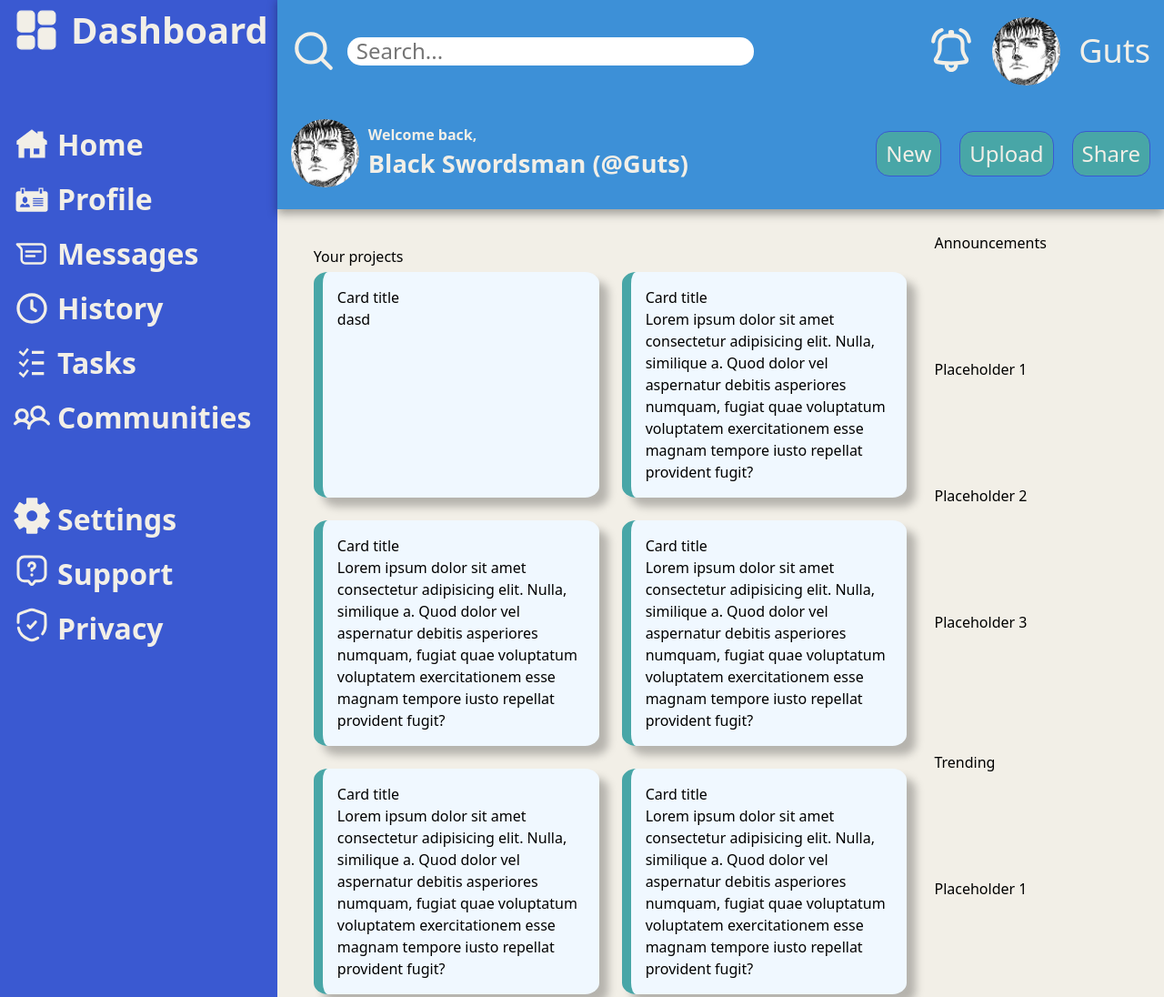
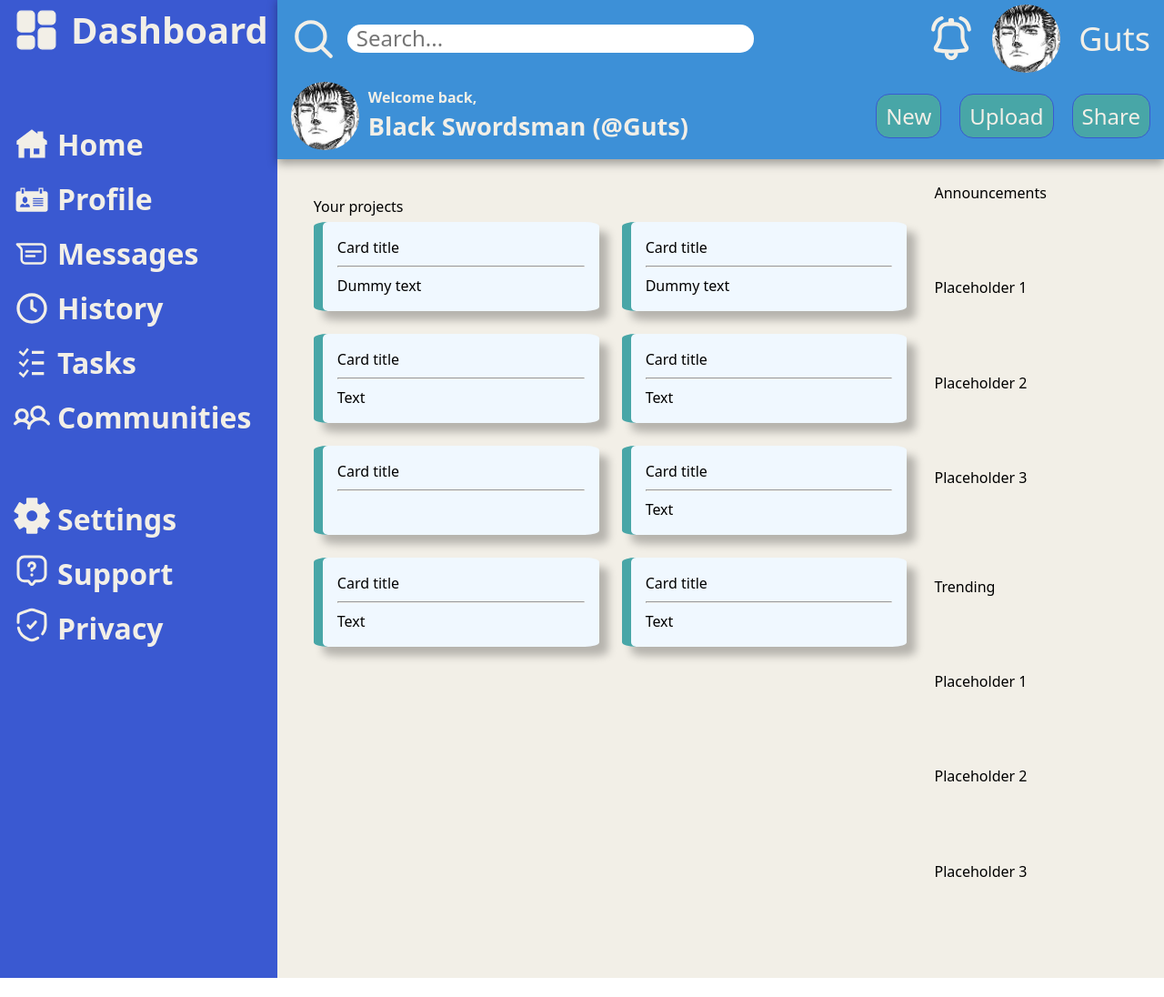
Before and after one commit to WolfBeil/odin-dashboard, a website: page index.html in a window 1280 px wide. Shown: the part 5-1101 px from the top of the page at 91% size. After the commit the page ends 1080 px from the top, so only its background shows below. Drawn offline with nearby package versions, Linux system fonts and the light colour scheme.

Commit message:
Modify content of cards
Also, a new class was declared that will serve to give the titles
of each main content section their corresponding styles.

```diff
--- a/index.html
+++ b/index.html
@@ -91,39 +91,46 @@
 
         <div class="main-content">
             <div class="projects">
-                <h2>Your projects</h2>
+                <h2 class="section-title">Your projects</h2>
                 <div class="cards-container">
                     <div class="card">
                         <h2>Card title</h2>
-                        <p>dasd</p>
+                        <hr>
+                        <p>Dummy text</p>
                     </div>
                     <div class="card">
                         <h2>Card title</h2>
-                        <p>Lorem ipsum dolor sit amet consectetur adipisicing elit. Nulla, similique a. Quod dolor vel aspernatur debitis asperiores numquam, fugiat quae voluptatum voluptatem exercitationem esse magnam tempore iusto repellat provident fugit?</p>
+                        <hr>
+                        <p>Dummy text</p>
                     </div>
                     <div class="card">
                         <h2>Card title</h2>
-                        <p>Lorem ipsum dolor sit amet consectetur adipisicing elit. Nulla, similique a. Quod dolor vel aspernatur debitis asperiores numquam, fugiat quae voluptatum voluptatem exercitationem esse magnam tempore iusto repellat provident fugit?</p>
+                        <hr>
+                        <p>Text</p>
                     </div>
                     <div class="card">
                         <h2>Card title</h2>
-                        <p>Lorem ipsum dolor sit amet consectetur adipisicing elit. Nulla, similique a. Quod dolor vel aspernatur debitis asperiores numquam, fugiat quae voluptatum voluptatem exercitationem esse magnam tempore iusto repellat provident fugit?</p>
+                        <hr>
+                        <p>Text</p>
                     </div>
                     <div class="card">
                         <h2>Card title</h2>
-                        <p>Lorem ipsum dolor sit amet consectetur adipisicing elit. Nulla, similique a. Quod dolor vel aspernatur debitis asperiores numquam, fugiat quae voluptatum voluptatem exercitationem esse magnam tempore iusto repellat provident fugit?</p>
+                        <hr>
                     </div>
                     <div class="card">
                         <h2>Card title</h2>
-                        <p>Lorem ipsum dolor sit amet consectetur adipisicing elit. Nulla, similique a. Quod dolor vel aspernatur debitis asperiores numquam, fugiat quae voluptatum voluptatem exercitationem esse magnam tempore iusto repellat provident fugit?</p>
+                        <hr>
+                        <p>Text</p>
                     </div>
                     <div class="card">
                         <h2>Card title</h2>
-                        <p>Lorem ipsum dolor sit amet consectetur adipisicing elit. Nulla, similique a. Quod dolor vel aspernatur debitis asperiores numquam, fugiat quae voluptatum voluptatem exercitationem esse magnam tempore iusto repellat provident fugit?</p>
+                        <hr>
+                        <p>Text</p>
                     </div>
                     <div class="card">
                         <h2>Card title</h2>
-                        <p>Lorem ipsum dolor sit amet consectetur adipisicing elit. Nulla, similique a. Quod dolor vel aspernatur debitis asperiores numquam, fugiat quae voluptatum voluptatem exercitationem esse magnam tempore iusto repellat provident fugit?</p>
+                        <hr>
+                        <p>Text</p>
                     </div>
                 </div>
             </div>
```
